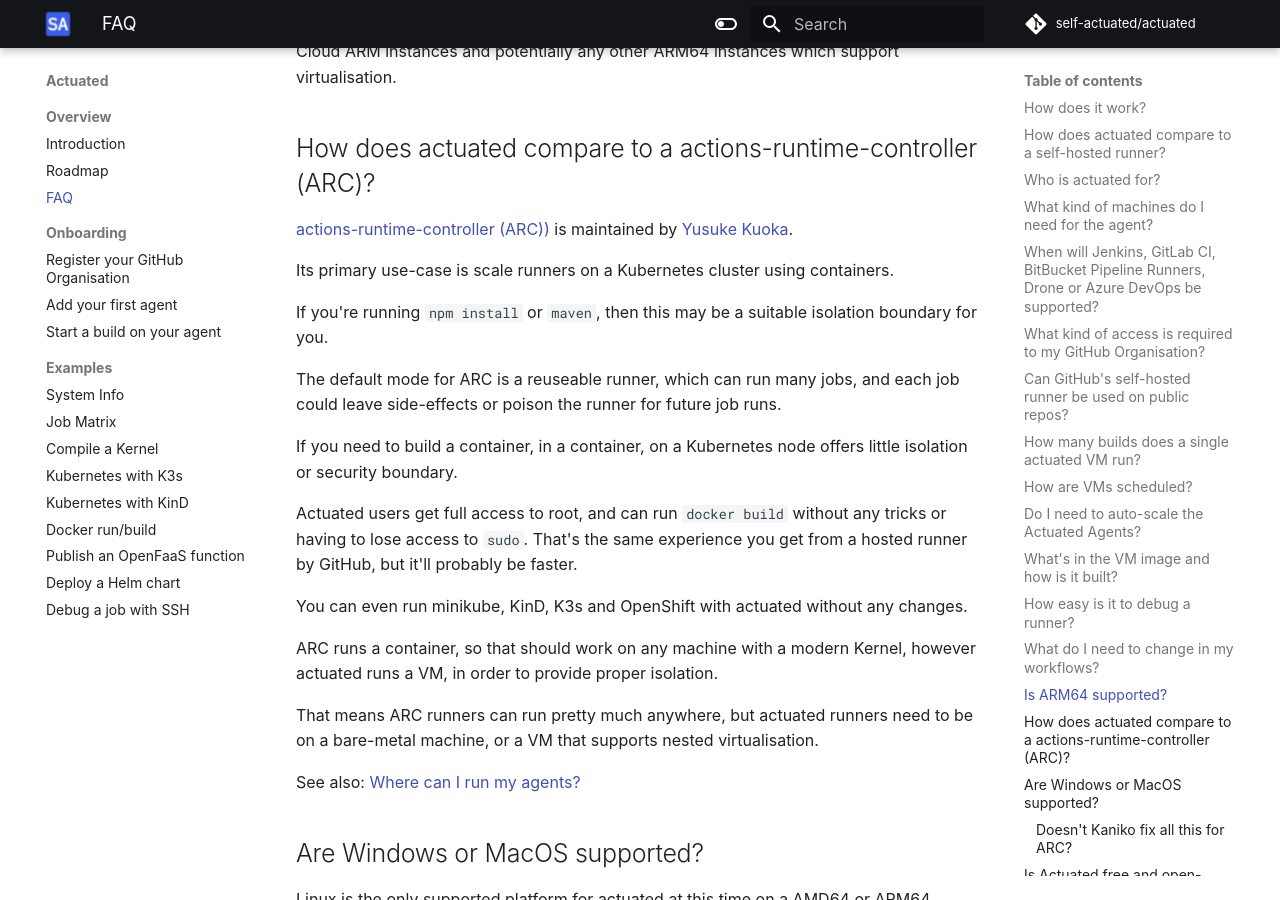
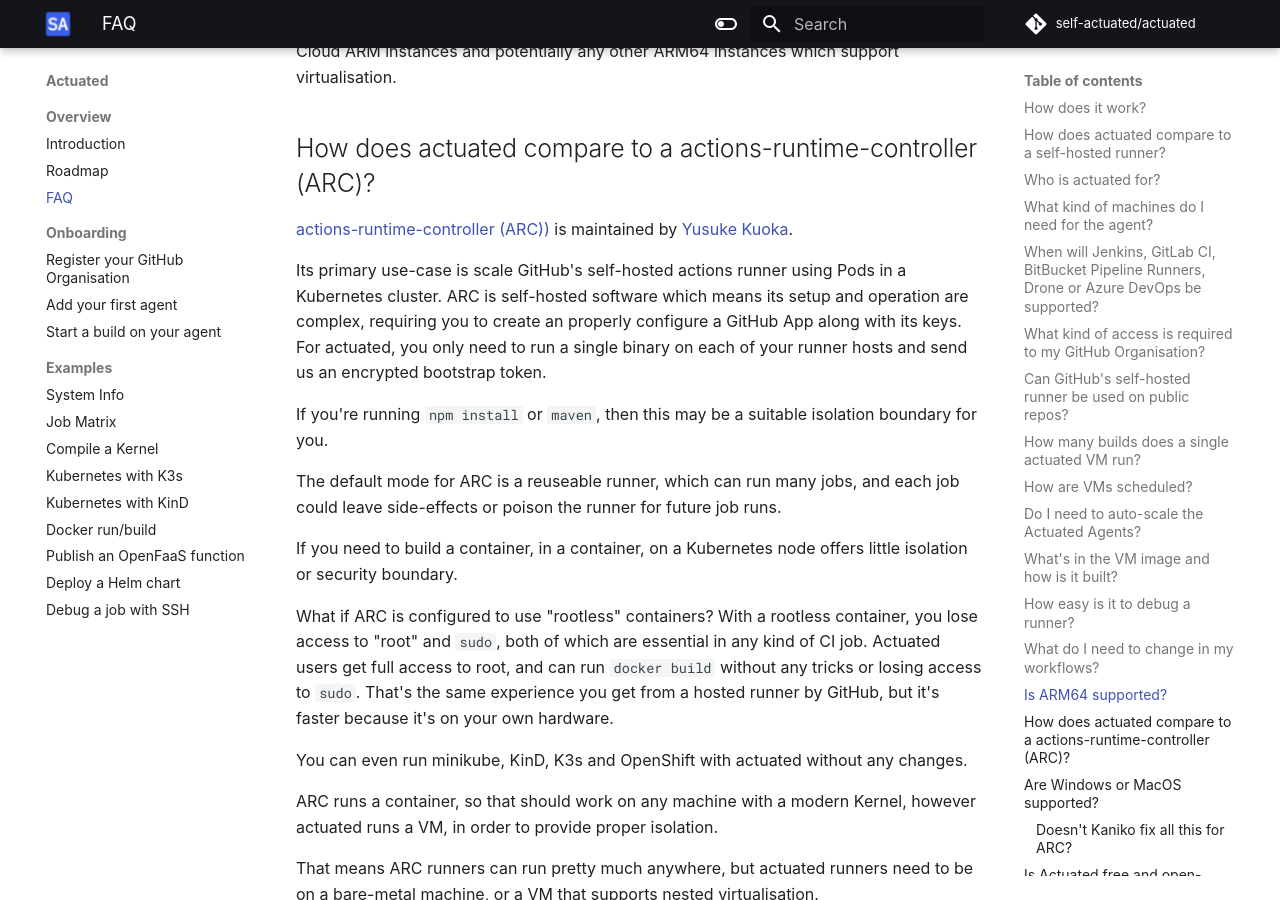
Before and after one commit to welteki/docs.actuated.dev, an MkDocs documentation site: the page built from docs/faq.md, in a window 1280 px wide and 900 px high, scrolled down 4991 px. Built offline with MkDocs 1.6.1 and Material for MkDocs 9.7.7, drawn with Linux system fonts in a browser that asks for light colours; some web fonts are replaced.

Commit message:
Update vs. arc
Signed-off-by: Alex Ellis (OpenFaaS Ltd) <alexellis2@gmail.com>

```diff
--- a/docs/faq.md
+++ b/docs/faq.md
@@ -135,7 +135,7 @@
 
 [actions-runtime-controller (ARC))](https://github.com/actions-runner-controller/actions-runner-controller) is maintained by [Yusuke Kuoka](https://github.com/mumoshu).
 
-Its primary use-case is scale runners on a Kubernetes cluster using containers.
+Its primary use-case is scale GitHub's self-hosted actions runner using Pods in a Kubernetes cluster. ARC is self-hosted software which means its setup and operation are complex, requiring you to create an properly configure a GitHub App along with its keys. For actuated, you only need to run a single binary on each of your runner hosts and send us an encrypted bootstrap token.
 
 If you're running `npm install` or `maven`, then this may be a suitable isolation boundary for you.
 
@@ -143,7 +143,7 @@
 
 If you need to build a container, in a container, on a Kubernetes node offers little isolation or security boundary.
 
-Actuated users get full access to root, and can run `docker build` without any tricks or having to lose access to `sudo`. That's the same experience you get from a hosted runner by GitHub, but it'll probably be faster.
+What if ARC is configured to use "rootless" containers? With a rootless container, you lose access to "root" and `sudo`, both of which are essential in any kind of CI job. Actuated users get full access to root, and can run `docker build` without any tricks or losing access to `sudo`. That's the same experience you get from a hosted runner by GitHub, but it's faster because it's on your own hardware.
 
 You can even run minikube, KinD, K3s and OpenShift with actuated without any changes.
 
```
